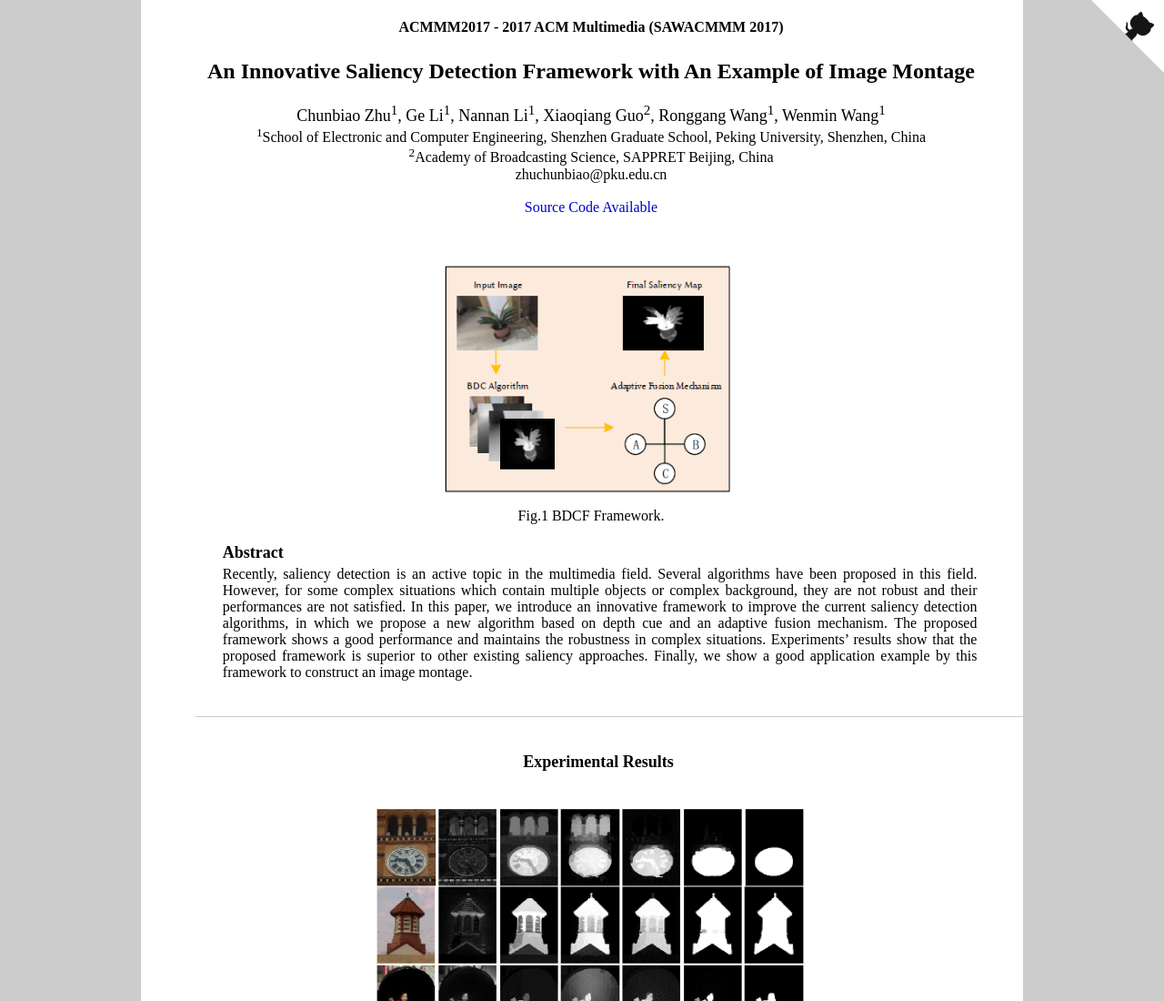
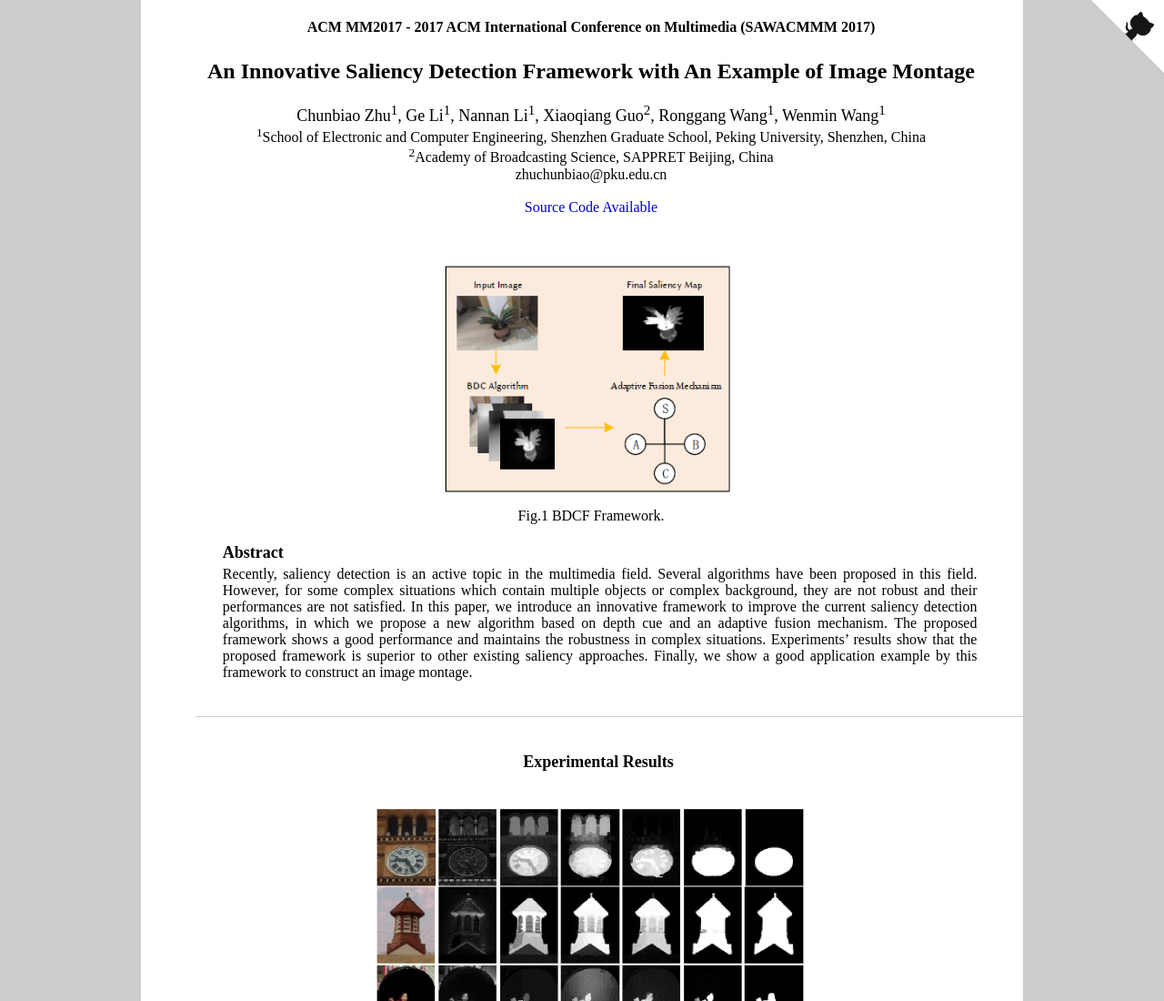
Before and after one commit to ChunbiaoZhu/MM2017, a plain HTML site: page index.html in a window 1280 px wide. Shown: the top 1100 px of the page at 91% size. Drawn offline with Linux system fonts and the light colour scheme.

Commit message:
Update index.html

```diff
--- a/index.html
+++ b/index.html
@@ -30,7 +30,7 @@
  <TABLE width="950" border="0">
    <TBODY>
      <TR>
-       <TD colspan="3"><DIV align="center"><STRONG>ACMMM2017 - 2017 ACM Multimedia (SAWACMMM 2017)</STRONG></DIV></TD>
+       <TD colspan="3"><DIV align="center"><STRONG>ACM MM2017 - 2017 ACM International Conference on Multimedia (SAWACMMM 2017)</STRONG></DIV></TD>
      </TR>
      <TR>
        <TD colspan="3">&nbsp;</TD>
```
